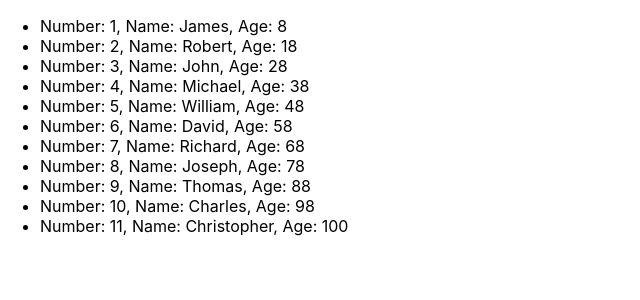
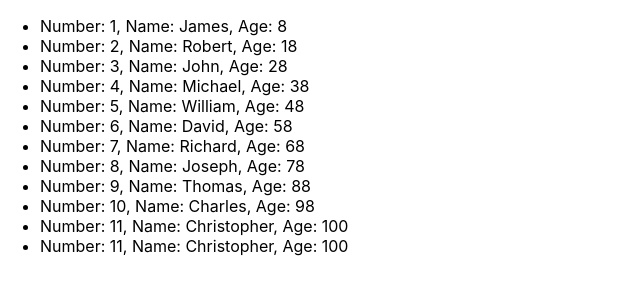
Before and after one commit to ArtyomKub/method-map, a React (Create React App) app: page / in a window 1280 px wide. Shown: the top 300 px of the page, without its empty margins (0-640 px from the left). Built offline with nearby package versions, Linux system fonts and the light colour scheme.

Commit message:
Complete

```diff
--- a/src/App.tsx
+++ b/src/App.tsx
@@ -1,5 +1,4 @@
 import React from 'react';
-import {useState} from 'react';
 import {NewComponent} from './NewComponent';
 
 
@@ -16,6 +15,7 @@ function App() {
             {id: 9, name: 'Thomas', age: 88},
             {id: 10, name: 'Charles', age: 98},
             {id: 11, name: 'Christopher', age: 100},
+            {id: 11, name: 'Christopher', age: 100},
         ]
     )
     return (
```
